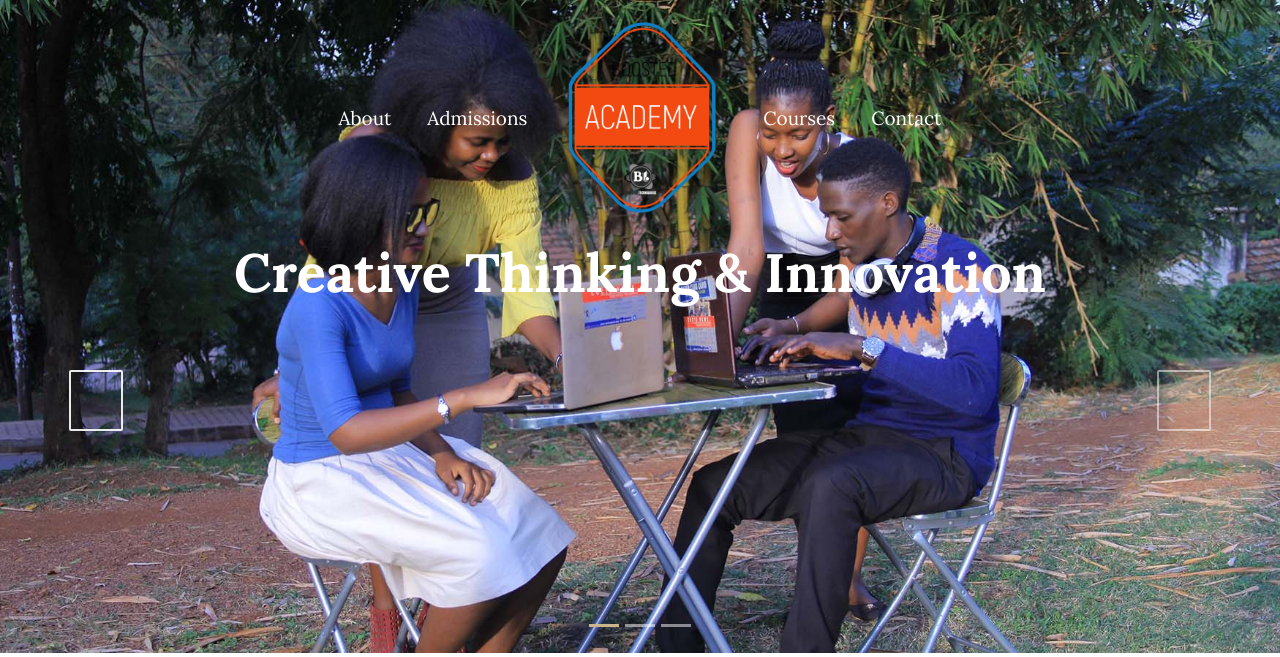
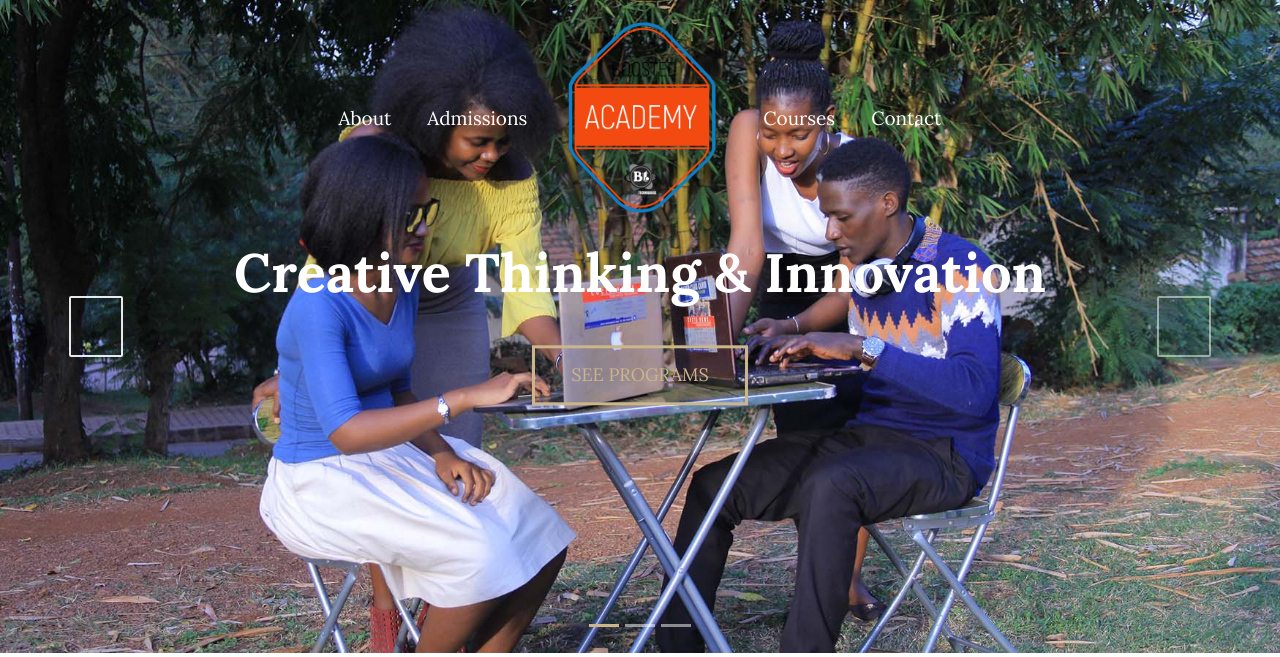
Before and after one commit to Mutooro/academy, a PHP site: page / in a window 1280 px wide. Shown: the top 657 px of the page. Run offline with PHP 8.4, Linux system fonts and the light colour scheme; some libraries are stand-ins or nearby versions; some web fonts are replaced.

Commit message:
new changes

```diff
--- a/index.php
+++ b/index.php
@@ -37,6 +37,7 @@
 </button>
 <div class="collapse navbar-collapse" id="navbarNavDropdown">
 <ul class="navbar-nav">
+    <ul class="navbar-nav">
         <li class="nav-item">
         <a class="nav-link" href="about.php">About<span class="sr-only">(current)</span></a>
         </li>
@@ -65,7 +66,7 @@
 <div id="carousel" class="carousel slide" data-ride="carousel">
 <ol class="carousel-indicators">
 <li data-target="#carousel" data-slide-to="0" class="active"></li>
-<li data-target="#carousel" data-slide-to="1" class=""></li>
+<li data-target="#carousel" data-slide-to="1"></li>
 <li data-target="#carousel" data-slide-to="2"></li>
 </ol>
 <div class="carousel-inner" role="listbox">
@@ -75,35 +76,38 @@
 <div class="slider_title">
 <h1>Creative Thinking &amp; Innovation</h1>
 
-<!-- <div class="slider-btn">
-<a href="courses.php" class="btn btn-default">SEE Programs</a> -->
-
+<div class="slider-btn">
+<a href="courses.php" class="btn btn-default">SEE Programs</a>
+<!--  -->
 </div>
 </div>
 </div>
 </div>
-
 <div class="carousel-item">
 <img class="d-block" src="images/slider_academy2.jpg" alt="Second slide">
 <div class="carousel-caption d-md-block">
 <div class="slider_title">
 <h1>We foster wisdom</h1>
 
-<!-- <div class="slider-btn">
-<a href="courses.php" class="btn btn-default">SEE Programs</a> -->
+<div class="slider-btn">
+<a href="courses.php" class="btn btn-default">SEE Programs</a>
 
 </div>
 </div>
 </div>
+</div>
 <div class="carousel-item">
-    <img class="d-block" src="images/slider_academy.jpg" alt="third slide">
+<img class="d-block" src="images/slider_academy1.jpg" alt="Third slide">
 <div class="carousel-caption d-md-block">
 <div class="slider_title">
-            <h1>Inspired by Innovation</h1>
+<h1>Life at the Academy</h1>
+
+<div class="slider-btn">
+<a href="about.php" class="btn btn-default">SEE MORE</a>
 </div>
 </div>
 </div>
-
+</div>
 </div>
 <a class="carousel-control-prev" href="index.php#carousel" role="button" data-slide="prev">
 <i class="icon-arrow-left fa-slider" aria-hidden="true"></i>
@@ -198,7 +202,7 @@ Quality and affordability is what we stand for.</p>
     <div class="courses_box-img">
     <div class="courses-link-wrap">
     <!-- <a href="course-detail.html" class="course-link"><span>course Details </span></a> -->
-<a href="admission-form.php" class="course-link"><span>Join today </span></a>
+    <a href="https://boostedtechs.com/apply" class="course-link"><span>Join today </span></a>
     </div>
 
     </div>
@@ -343,50 +347,6 @@ Quality and affordability is what we stand for.</p>
         </div>
         </section>
 
-<!--
-<div class="detailed_chart">
-<div class="container">
-<div class="row">
-<div class="col-xs-12 col-sm-6 col-md-3 chart_bottom">
-<div class="chart-img">
-<img src="images/chart-icon_1.png" class="img-fluid" alt="chart_icon">
-</div>
-<div class="chart-text">
-<p><span class="counter">39</span> Teachers
-</p>
-</div>
-</div>
-<div class="col-xs-12 col-sm-6 col-md-3 chart_bottom chart_top">
-<div class="chart-img">
-<img src="images/chart-icon_2.png" class="img-fluid" alt="chart_icon">
-</div>
-<div class="chart-text">
-<p><span class="counter">2600</span> Students
-</p>
-</div>
-</div>
-<div class="col-xs-12 col-sm-6 col-md-3 chart_top">
-<div class="chart-img">
-<img src="images/chart-icon_3.png" class="img-fluid" alt="chart_icon">
-</div>
-<div class="chart-text">
-<p><span class="counter">56</span> Courses
-</p>
-</div>
-</div>
-<div class="col-xs-12 col-sm-6 col-md-3">
-<div class="chart-img">
-<img src="images/chart-icon_4.png" class="img-fluid" alt="chart_icon">
-</div>
-<div class="chart-text">
-<p><span class="counter">13</span> Years Exp.</p>
-</div>
-</div>
-</div>
-</div>
-</div>
- -->
-
 
 <div id="instafeed"></div>
 
@@ -409,7 +369,7 @@ Quality and affordability is what we stand for.</p>
 <div class="row">
 <div class="col-md-3">
 <div class="foot-logo">
-<a href="index.html">
+<a href="index.php">
 <img src="images/academy.png" height="100px" width="100px" class="img-fluid" alt="footer_logo">
 </a>
 <p>2023 © copyright
```
Also changed, not shown: images/interns-1.jpg (added). Lines whose indentation alone changed are shown as unchanged.
